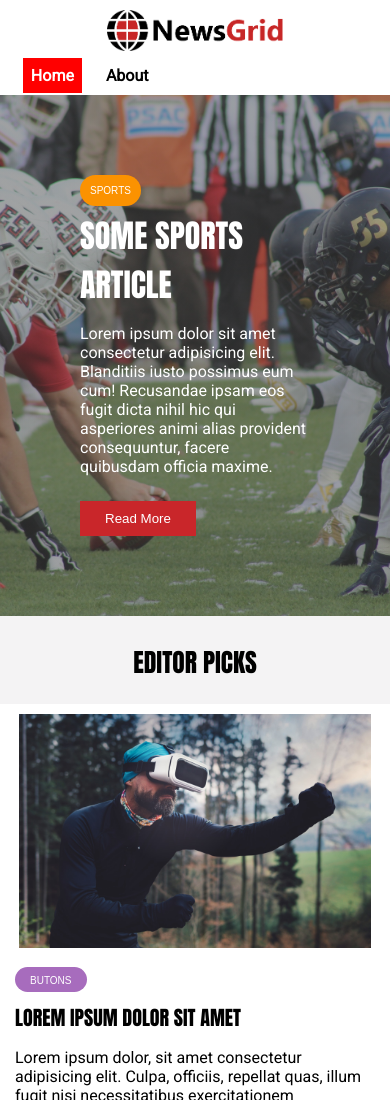
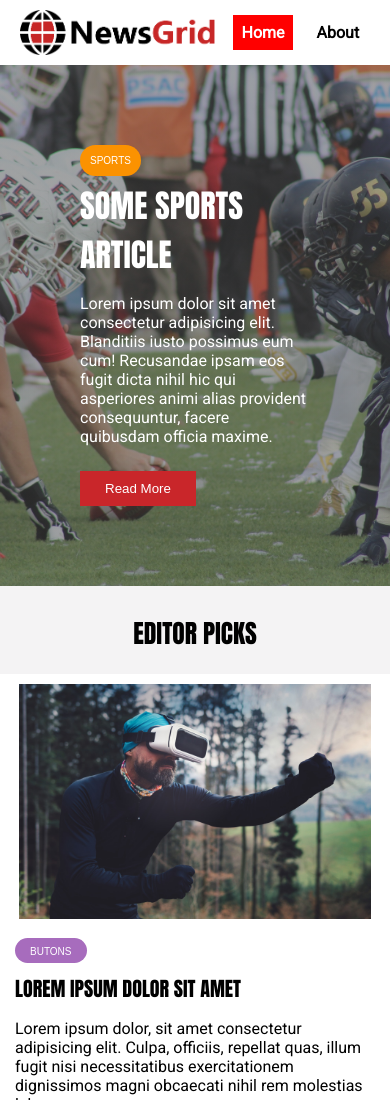
Before and after one commit to beyzanur-seyhan/responsive-news-website, a plain HTML site: page index.html in a window 390 px wide. Shown: the top 1100 px of the page. Drawn offline with Linux system fonts and the light colour scheme.

Commit message:
file is update

```diff
--- a/css/mobileStyle.css
+++ b/css/mobileStyle.css
@@ -38,7 +38,7 @@ body{
     gap: 15px;
     background-color: white;
     padding: 10px 5vw;
-    flex-wrap: wrap;
+    flex-wrap: nowrap;
 }
 
 #header>.logo{
@@ -48,7 +48,7 @@ body{
 }
 
 #header>.logo>img{
-    width: 50%;
+    width: 100%;
 }
 
 #header>.icons{
```
